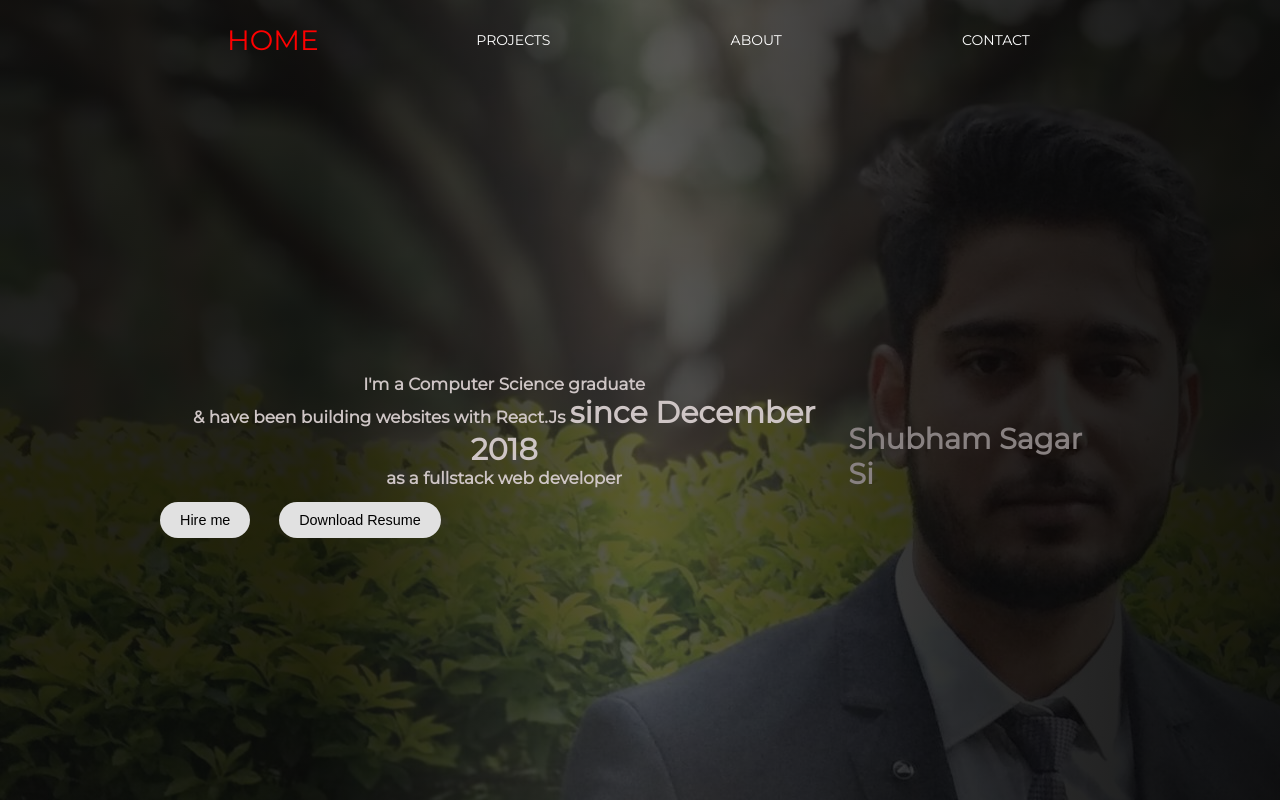
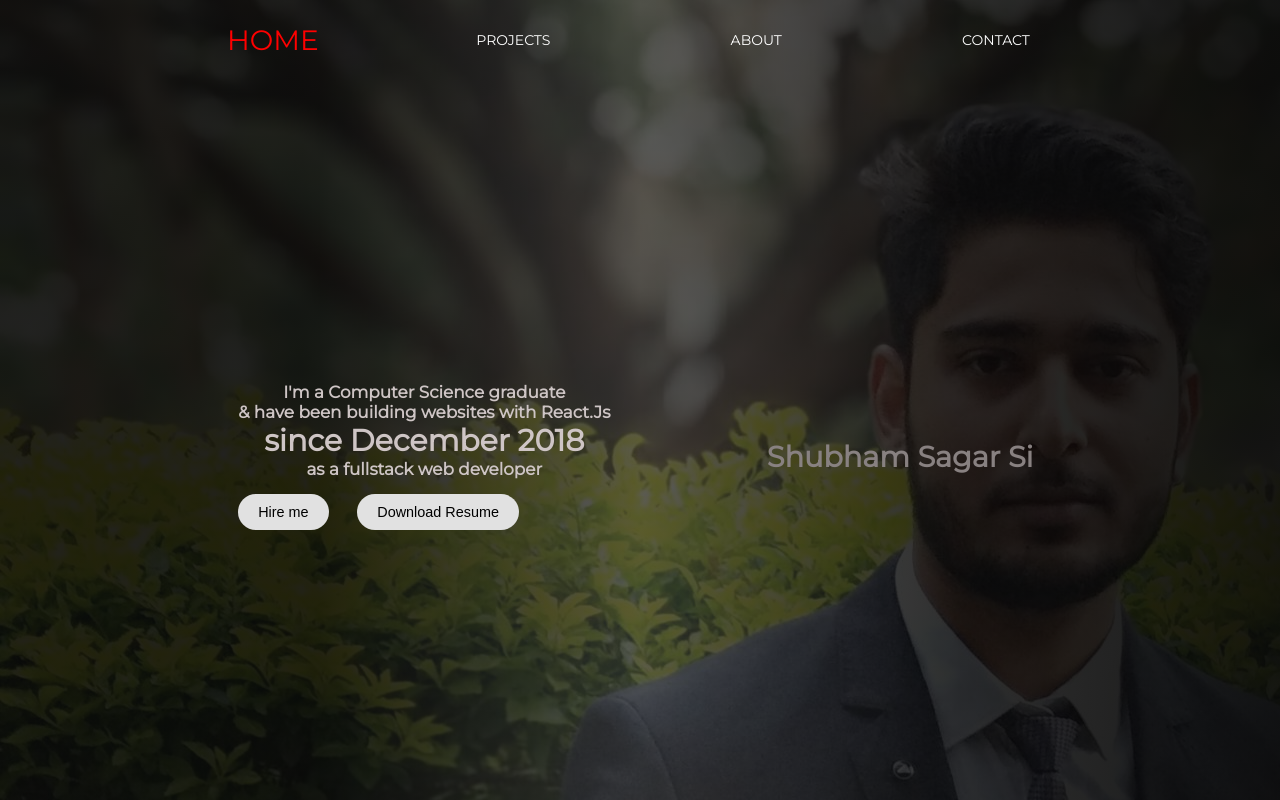
Before and after one commit to shubhamsagarsingh/portfolio, a React (Create React App) app: page / in a window 1280 px wide. Built offline with nearby package versions, Linux system fonts and the light colour scheme.

Commit message:
Update Home.js

```diff
--- a/src/pages/Home/Home.js
+++ b/src/pages/Home/Home.js
@@ -13,7 +13,8 @@ const Home = () => {
                 <div className='e-Home__container o-flex'>
                     <div className='e-Home__left'>
                         <h3>I'm a Computer Science graduate</h3>
-                        <h3>& have been building websites with React.Js <span>since December 2018</span> </h3>
+                        <h3>& have been building websites with React.Js</h3>
+                        <h3><span>since December 2018</span></h3>
                         <h3>as a fullstack web developer</h3>
                         <div className='e-Home__buttons o-flex'>
                             <NavLink to='/contact'><button className='e-Home__button' >Hire me</button></NavLink>
```
